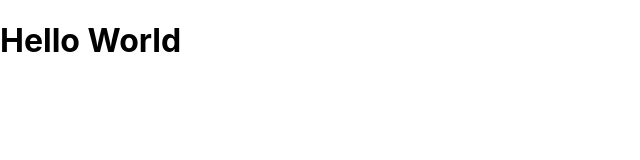
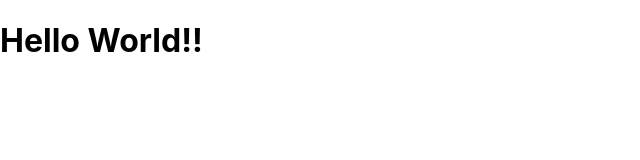
Before and after one commit to golazooo23/traning-react-redux, a React (Create React App) app: page / in a window 1280 px wide. Shown: the top 160 px of the page, without its empty margins (0-640 px from the left). Built offline with nearby package versions, Linux system fonts and the light colour scheme.

Commit message:
Update App.js

```diff
--- a/src/App.js
+++ b/src/App.js
@@ -4,9 +4,7 @@ import './App.css';
 
 function App() {
   return (
-    <div>
-      <h1>Hello World</h1>
-    </div>
+    <h1>Hello World!!</h1>
   );
 }
 
```
